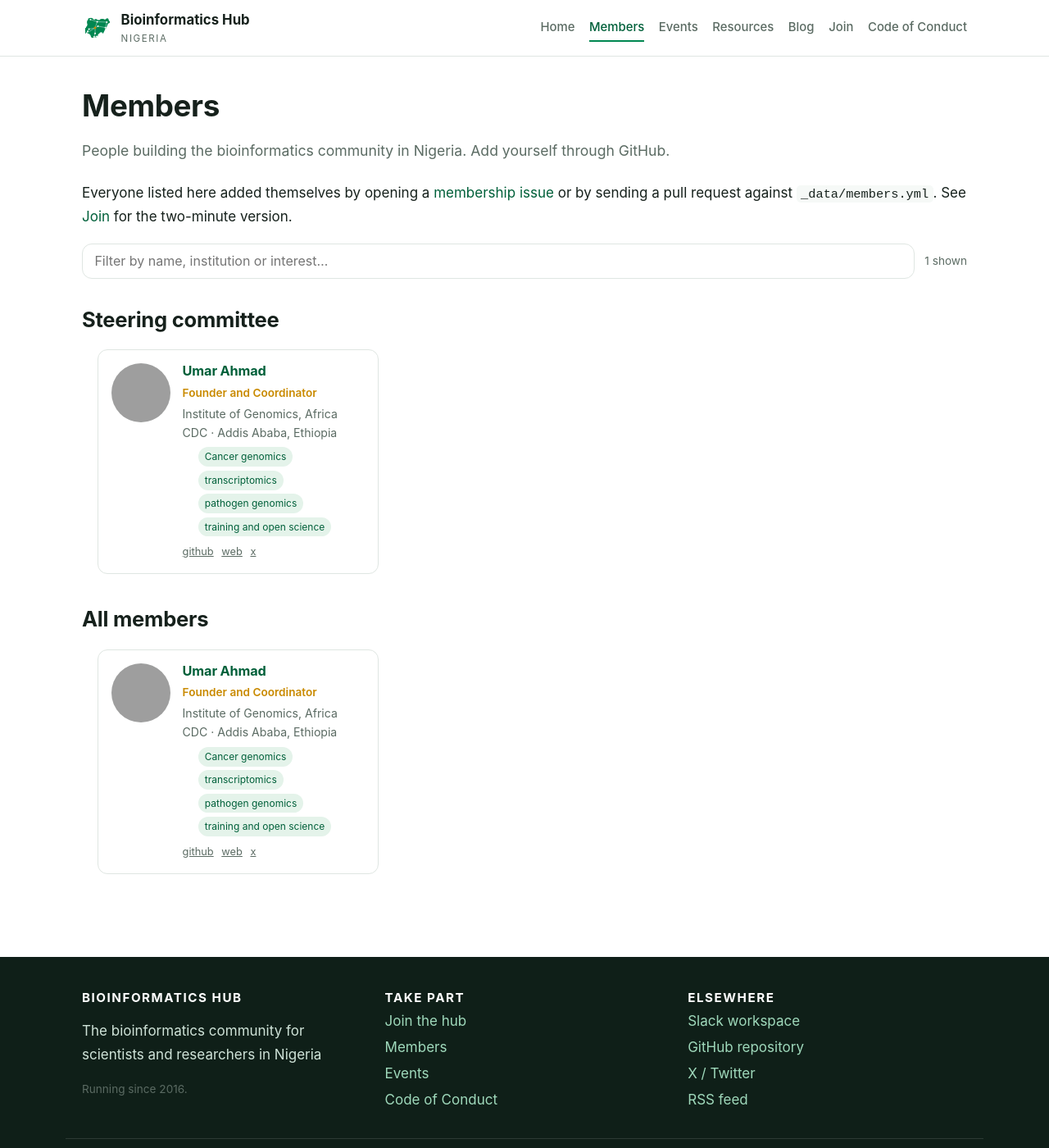
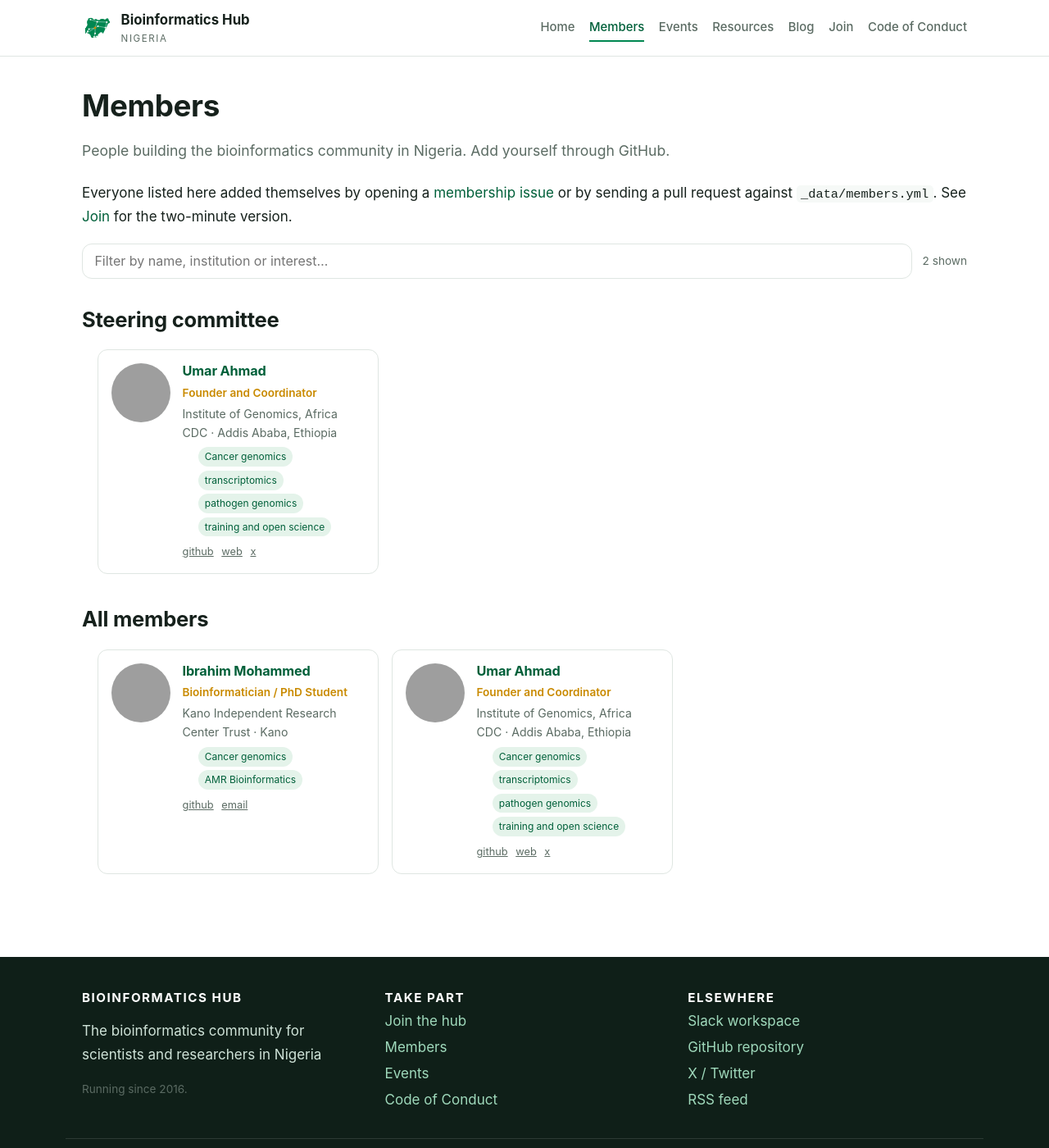
Before and after one commit to GOA14/bioinformaticshub.github.io, a Jekyll site: the page built from members.md, in a window 1280 px wide and 1400 px high. Shown: the whole window at 82% size. Built offline with Jekyll 4.4.1, drawn with Linux system fonts in a browser that asks for light colours; grey boxes are pictures that could not be loaded.

Commit message:
Added Ibrahim Mohammed (@ibrahimmohammed22398-hash) in members.yml (#6)

```diff
--- a/_data/members.yml
+++ b/_data/members.yml
@@ -29,6 +29,7 @@
 # Entries are kept sorted by surname within each group. Keep the field order
 # above so that diffs stay readable.
 # ---------------------------------------------------------------------------
+
 - name: Umar Ahmad
   github: babasaraki
   institution: Institute of Genomics, Africa CDC
@@ -39,6 +40,16 @@
   website: https://africacdc.org
   twitter: babasaraky
   joined: 2016-01-01
+
+- name: Ibrahim Mohammed
+  github: ibrahimmohammed22398-hash
+  institution: Kano Independent Research Center Trust
+  interests: Cancer genomics, AMR Bioinformatics
+  role: Bioinformatician / PhD Student
+  location: Kano
+  email: Ibrahimmohammed22398@gmail.com
+  joined: 2026-11-18
+
 # --- Copy the block below, fill it in, and delete the leading "# " ----------
 # - name: Your Name
 #   github: your-github-username
```
